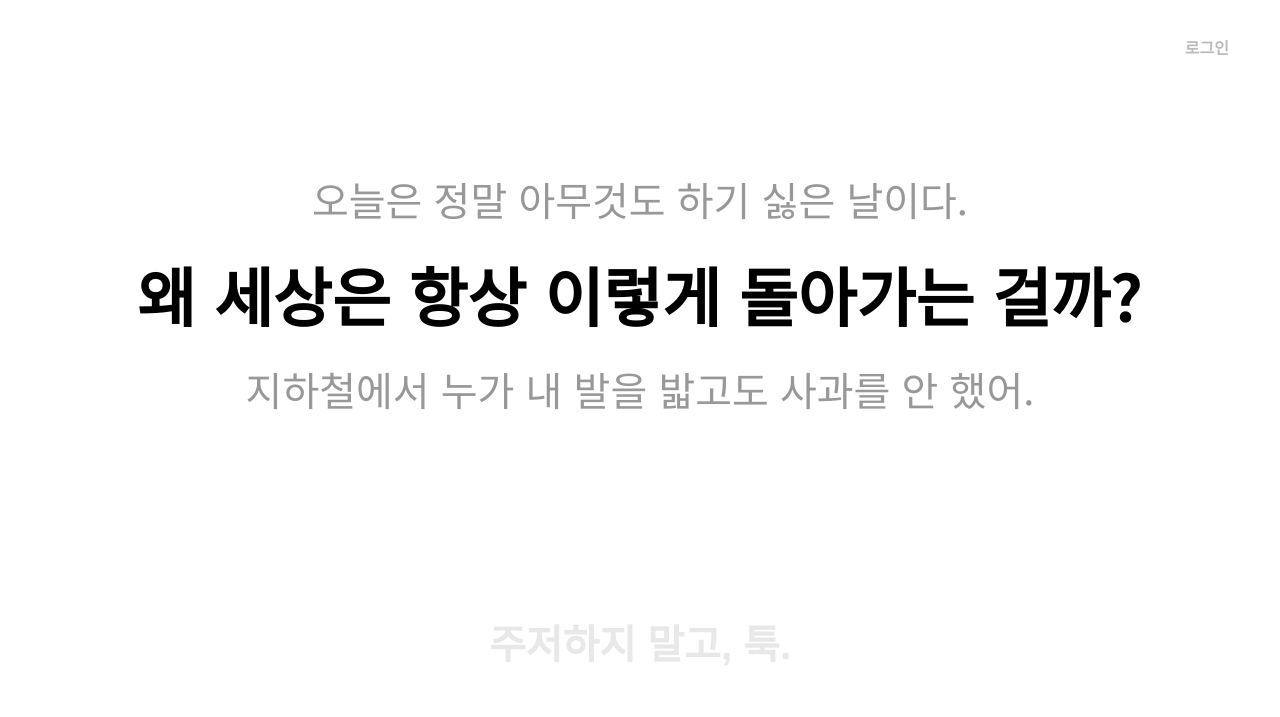
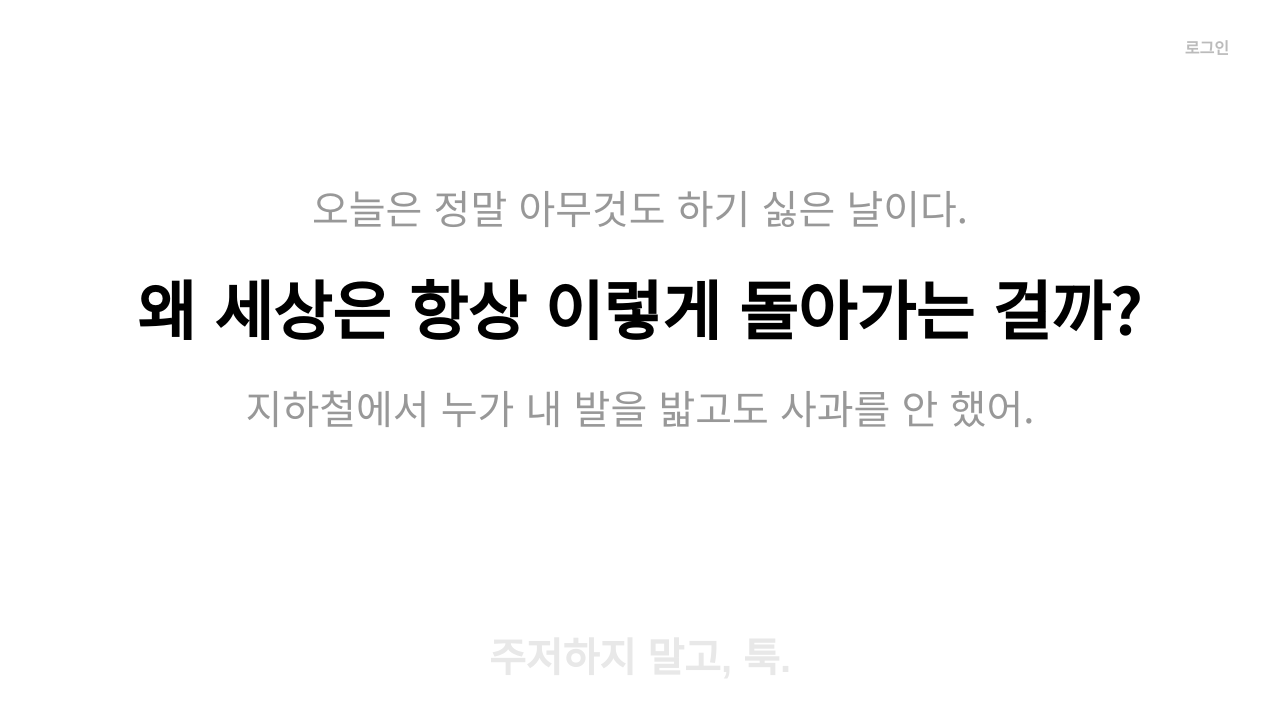
Before and after one commit to suinkimme/jungle-buzz, a Flask app: page / in a window 1280 px wide. Shown: the top 717 px of the page. Run offline with Flask 3, Linux system fonts and the light colour scheme; some libraries are stand-ins or nearby versions.

Commit message:
슬라이드 기초 공사

```diff
--- a/static/css/common.css
+++ b/static/css/common.css
@@ -52,28 +52,34 @@
 /* index.html */
 /* slot-chat */
 .text-slot-list {
+  height: 300px;
+  overflow: hidden;
+  position: relative;
+}
+
+.text-slot-item-container {
   display: flex;
   justify-content: center;
   align-items: center;
   flex-direction: column;
-  gap: 20px;
 }
 
 .text-slot-item {
+  line-height: 100px;
+  height: 100px;
   font-size: 32px;
   opacity: 0.2;
   color: #000;
   text-align: center;
 }
 
-.text-slot-item:nth-child(2) {
+.text-slot-item.active {
   font-size: 64px;
   font-weight: 700;
   opacity: 1;
 }
 
-.text-slot-item:nth-child(1),
-.text-slot-item:nth-child(3) {
+.text-slot-item.yet-active {
   font-size: 40px;
   opacity: 0.4;
 }
--- a/templates/main.html
+++ b/templates/main.html
@@ -11,9 +11,16 @@
 
 <div class="container">
   <div class="text-slot-list">
-    <p class="text-slot-item">오늘은 정말 아무것도 하기 싫은 날이다.</p>
-    <p class="text-slot-item">왜 세상은 항상 이렇게 돌아가는 걸까?</p>
-    <p class="text-slot-item">지하철에서 누가 내 발을 밟고도 사과를 안 했어.</p>
+    <div class="text-slot-item-container">
+      <p class="text-slot-item yet-active">
+        오늘은 정말 아무것도 하기 싫은 날이다.
+      </p>
+      <p class="text-slot-item active">왜 세상은 항상 이렇게 돌아가는 걸까?</p>
+      <p class="text-slot-item yet-active">
+        지하철에서 누가 내 발을 밟고도 사과를 안 했어.
+      </p>
+      <p class="text-slot-item">지금 나만 집에 가고싶은거니</p>
+    </div>
   </div>
 
   <div class="text-container">
```
